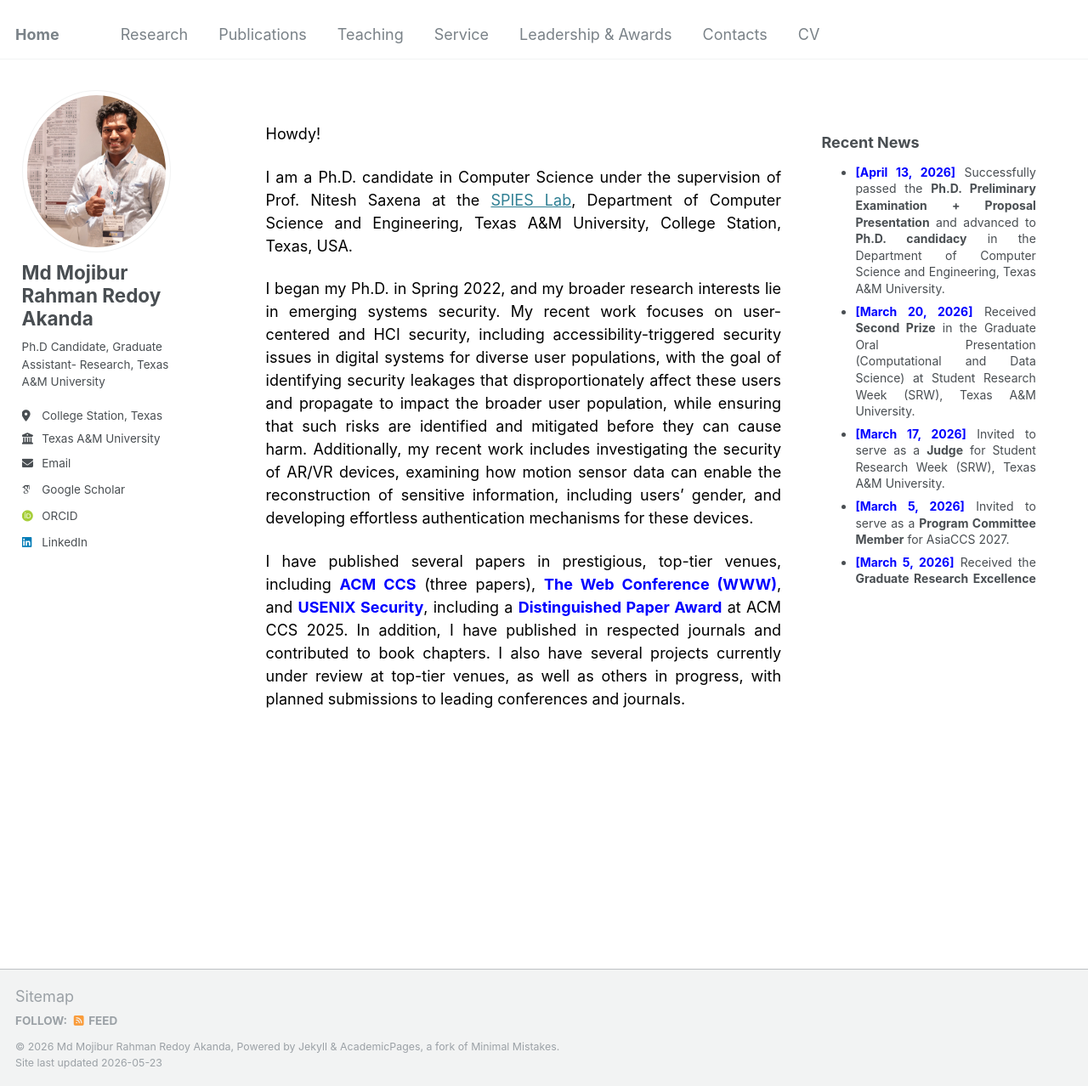
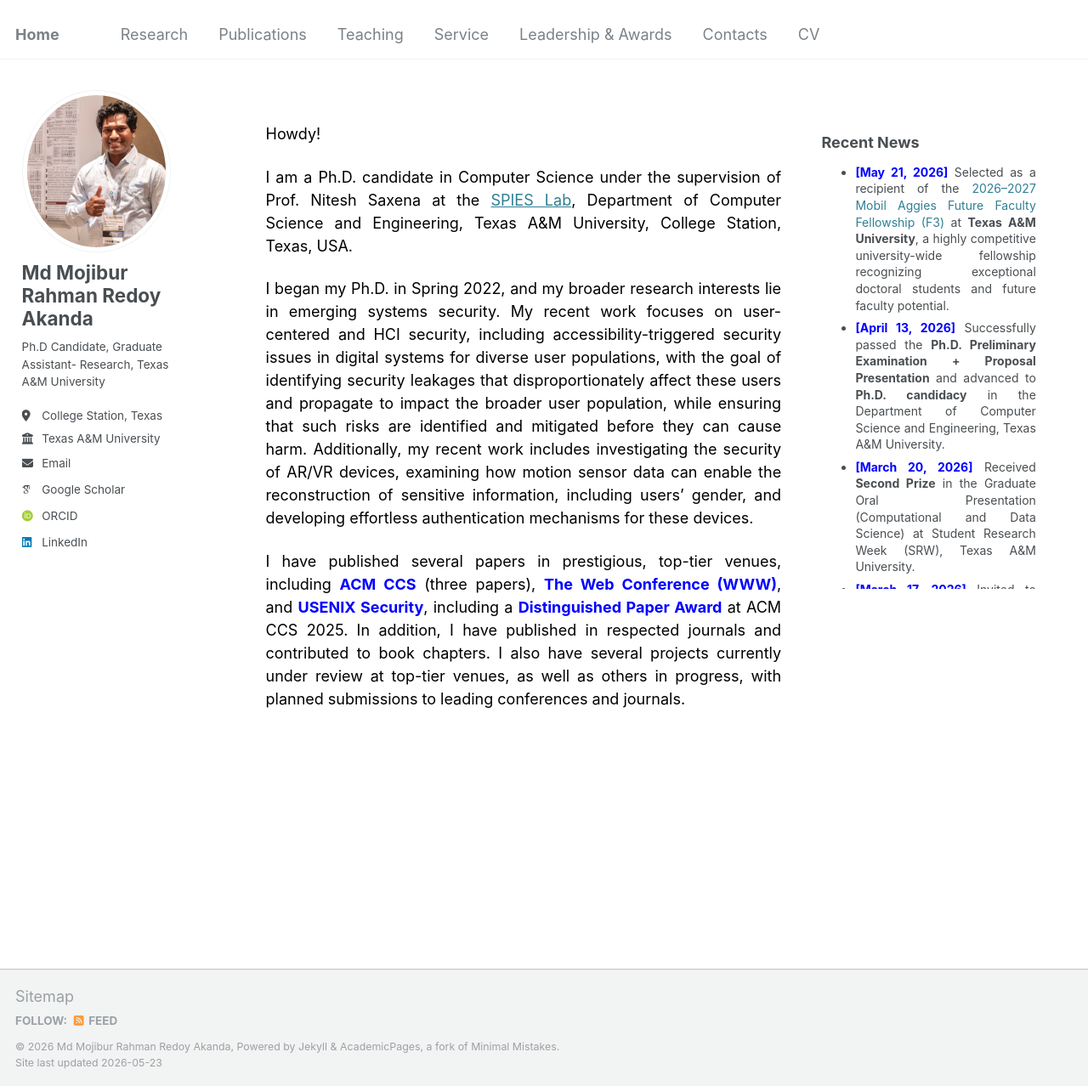
Before and after one commit to redoyakanda/redoyakanda.github.io, a Jekyll site: the page built from _pages/about.md, in a window 1280 px wide and 1278 px high. Shown: the whole window at 85% size. Built offline with Jekyll 4.4.1, drawn with Linux system fonts in a browser that asks for light colours; some web fonts are replaced.

Commit message:
Update recent-news.html

```diff
--- a/_includes/recent-news.html
+++ b/_includes/recent-news.html
@@ -2,6 +2,16 @@
   <h3 class="widget-title">Recent News</h3>
   <ul class="recent-news">
 
+<li>
+  <span class="news-date" style="color:blue;"><b>[May 21, 2026]</b></span>
+  Selected as a recipient of the
+  <span class="paper-title">
+    <a href="https://spies.engr.tamu.edu/2026/05/21/spies-lab-student-wins-the-future-faculty-fellowship/">
+      2026–2027 Mobil Aggies Future Faculty Fellowship (F3)
+    </a>
+  </span>
+  at <b>Texas A&M University</b>, a highly competitive university-wide fellowship recognizing exceptional doctoral students and future faculty potential.
+</li>
 
     <li>
   <span class="news-date" style="color:blue;"><b>[April 13, 2026]</b></span>
```
